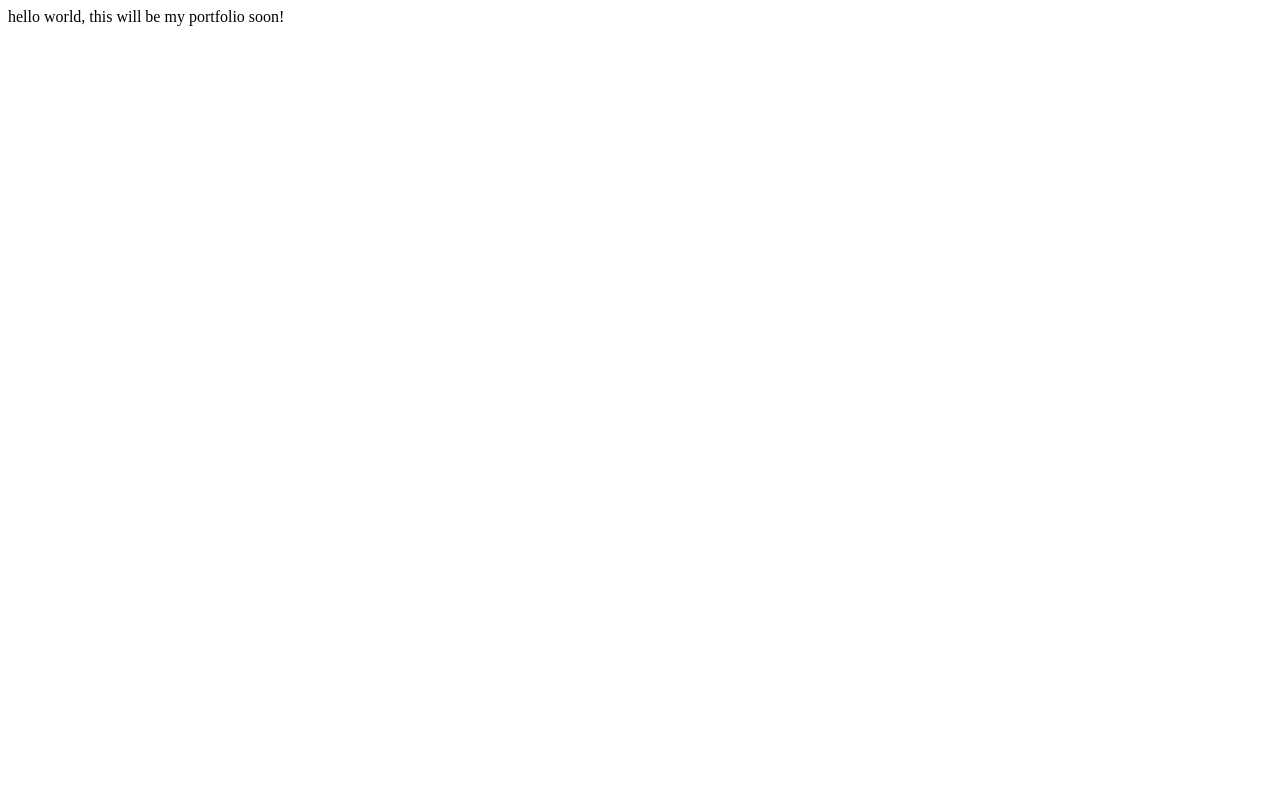
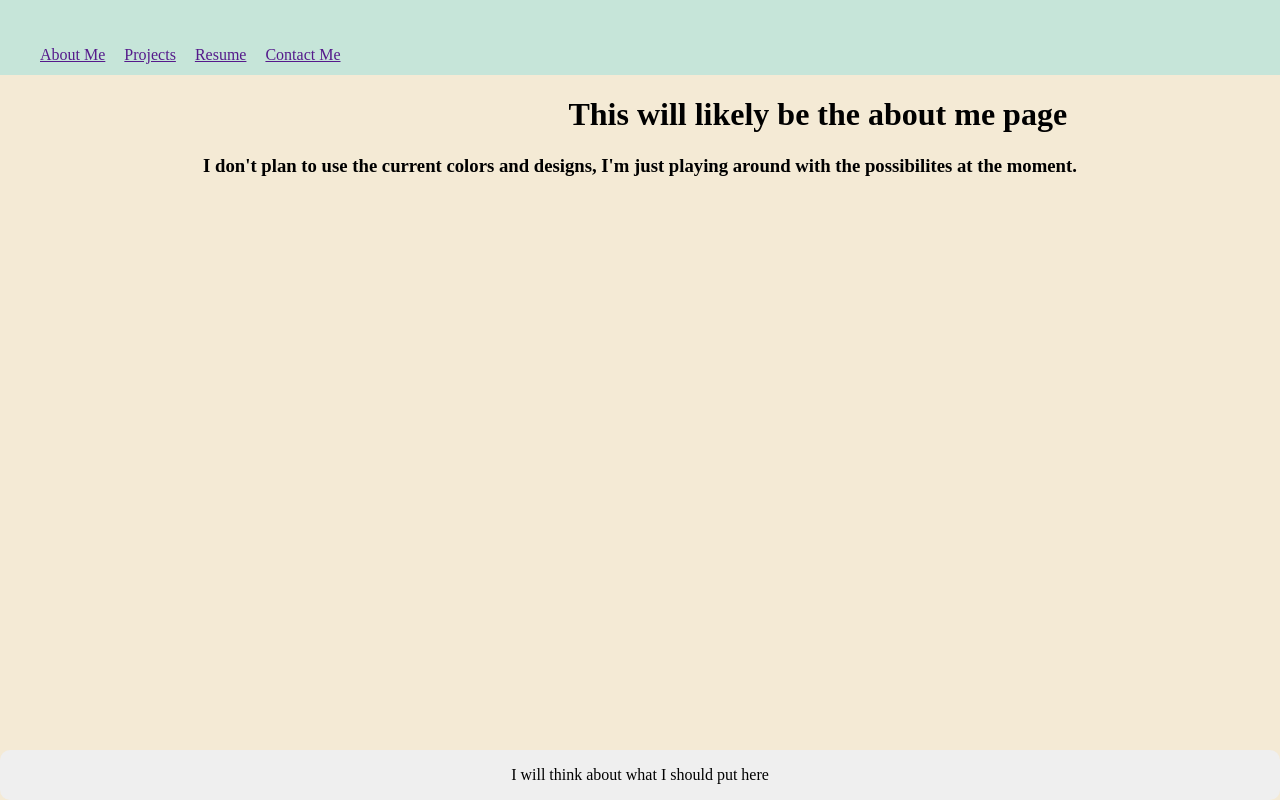
Before and after one commit to dmerci1/dmerci1.github.io, a plain HTML site: page index.html in a window 1280 px wide. Drawn offline with Linux system fonts and the light colour scheme.

Commit message:
played around with html and css possibilites

```diff
--- /dev/null
+++ b/index.css
@@ -0,0 +1,42 @@
+body {
+	background-color: #F4EAD5;
+	margin: 0 auto;
+	text-align: center;
+}
+
+header {
+	width: 100%;
+	background-color: #C6E5D9;
+	height: 75px;
+
+}
+nav {
+
+    margin-bottom: 30px;
+    text-align:center;
+    margin-top: 30px;
+    float: left;
+}
+
+nav ul {
+	text-align: left;
+	list-style: none;
+}
+nav li {
+    display: inline-block;
+    padding-right: 15px;
+    text-decoration: none;
+    color: #D68189;
+}
+footer  {
+  	height: 50px;
+  	position: absolute;
+  	position: fixed;
+  	right: 0;
+  	bottom: 0;
+  	left: 0;
+  	width: 100%;
+  	background-color: #efefef;
+  	text-align: center;
+    border-radius: 10px;
+}
--- a/index.html
+++ b/index.html
@@ -1 +1,30 @@
-hello world, this will be my portfolio soon!
+<!doctype html>
+<html class="no-js" lang="">
+  <head>
+    <meta charset="utf-8">
+    <title>Daniel Mercia Portfolio</title>
+    <meta name="description" content="">
+    <meta name="viewport" content="width=device-width, initial-scale=1">
+    <link rel="stylesheet" type="text/css" href="index.css">
+  </head>
+  <body>
+  	<header>
+
+ 		<nav>
+ 			<ul>
+				<li><a href="">About Me</a></li>
+				<li><a href="">Projects</a></li>
+				<li><a href="">Resume</a></li>
+				<li><a href="">Contact Me</a></li>
+    		</ul>
+ 		</nav>
+	 </header>
+	 	<h1>This will likely be the about me page</h1>
+	 	<h3>I don't plan to use the current colors and designs, I'm just playing around with the possibilites at the moment.</h3>
+
+	 <footer>
+	 	<p>I will think about what I should put here</p>
+
+	 </footer>
+  </body>
+</html>
```
